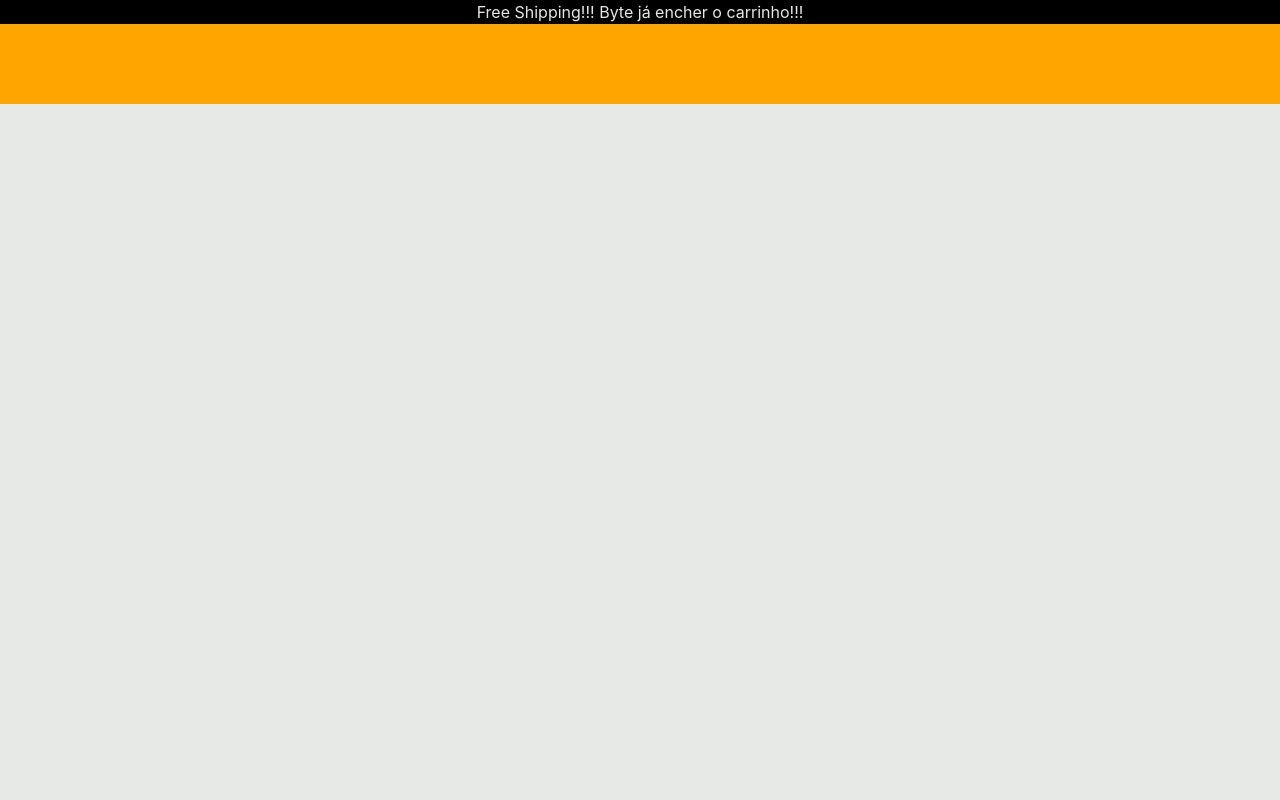
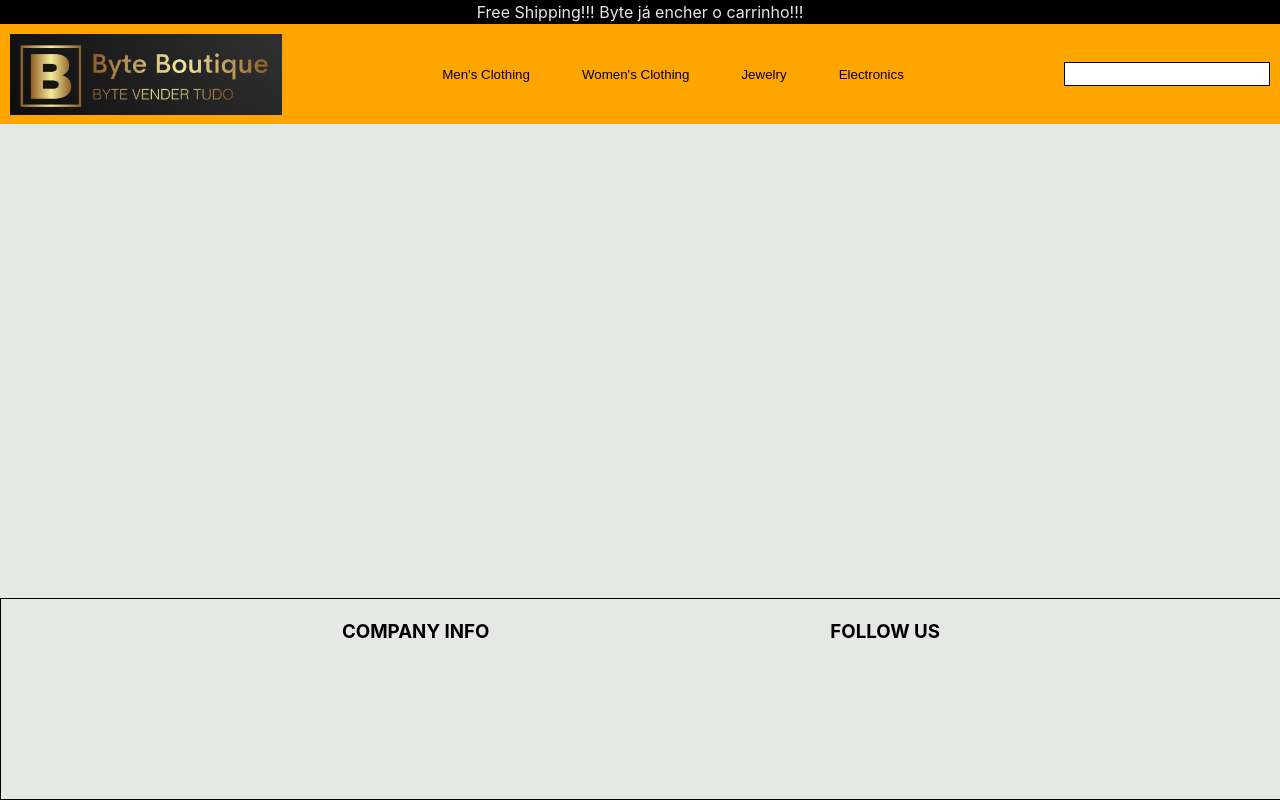
Before and after one commit to allanmozart/ByteBoutique, a React (Vite) app: page / in a window 1280 px wide. Built offline with nearby package versions, Linux system fonts and the light colour scheme.

Commit message:
adding header data

```diff
--- a/package.json
+++ b/package.json
@@ -1,5 +1,5 @@
 {
-  "name": "p",
+  "name": "byteboutique",
   "private": true,
   "version": "0.0.0",
   "type": "module",
@@ -17,6 +17,7 @@
   "devDependencies": {
     "@types/react": "^18.2.15",
     "@types/react-dom": "^18.2.7",
+    "@types/styled-components-react-native": "^5.2.5",
     "@typescript-eslint/eslint-plugin": "^6.0.0",
     "@typescript-eslint/parser": "^6.0.0",
     "@vitejs/plugin-react": "^4.0.3",
--- /dev/null
+++ b/src/components/Footer/index.tsx
@@ -0,0 +1,14 @@
+import { FooterContainer } from "./style";
+
+export default function FooterBar() {
+    return (
+        <FooterContainer>
+            <div>
+                <h3>COMPANY INFO</h3>
+            </div>
+            <div>
+                <h3>FOLLOW US</h3>
+            </div>
+        </FooterContainer>
+    );
+  }
--- /dev/null
+++ b/src/components/Footer/style.tsx
@@ -0,0 +1,16 @@
+import styled from 'styled-components';
+
+export const FooterContainer = styled.div`
+  width: 100vw;
+  height: 200px;
+  display: flex;
+  justify-content: space-evenly;
+  position: fixed;
+  bottom: 0;
+
+  border: 1px solid #000;
+`;
+
+export const GithubLink = styled.button`
+background-image: url();
+`
--- a/src/components/LandingPage/index.jsx
+++ b/src/components/LandingPage/index.tsx
@@ -1,11 +1,13 @@
 import UpperBar from '../UpperBar/style';
 import NavBar from '../NavBar';
+import FooterBar from '../Footer';
 
 function LandingPage() {
   return (
     <>
       <UpperBar />
       <NavBar />
+      <FooterBar />
     </>
   );
 }
--- a/src/components/NavBar/index.jsx
+++ /dev/null
@@ -1,18 +0,0 @@
-import styled from 'styled-components';
-
-const StyledNavBar = styled.div`
-  background-color: orange;
-  height: 10vh;
-`;
-
-const StyledLogo = styled.img``;
-
-function NavBar() {
-  return (
-    <StyledNavBar>
-      <StyledLogo />
-    </StyledNavBar>
-  );
-}
-
-export default NavBar;
--- /dev/null
+++ b/src/components/NavBar/index.tsx
@@ -0,0 +1,61 @@
+import styled from "styled-components";
+
+const StyledNavBar = styled.div`
+  display: flex;
+  background-color: orange;
+  height: 10vh;
+  padding: 10px;
+  align-items: center;
+  justify-content: space-between;
+`;
+
+const StyledLogo = styled.div`
+  background-position: 50% 50%;
+  width: 20%;
+  height: 80%;
+  background-image: url("src/assets/logo.png");
+  background-size: contain;
+  background-repeat: no-repeat;
+  padding: 10px;
+`;
+
+const CategoriesContainer = styled.div`
+  display: flex;
+  gap: 40px;
+`;
+
+const CategoriesButton = styled.button`
+  border: none;
+  background-color: transparent;
+  color: black;
+
+`;
+
+const RightSideContainer = styled.div`
+  display: flex;
+`;
+
+const ProductSearch = styled.input`
+width: 200px;
+height: 20px;
+background: white;
+border: 1px solid black;
+color: black;
+`
+
+export default function NavBar() {
+  return (
+    <StyledNavBar>
+      <StyledLogo />
+      <CategoriesContainer>
+        <CategoriesButton>Men's Clothing</CategoriesButton>
+        <CategoriesButton>Women's Clothing</CategoriesButton>
+        <CategoriesButton>Jewelry</CategoriesButton>
+        <CategoriesButton>Electronics</CategoriesButton>
+      </CategoriesContainer>
+      <RightSideContainer>
+        <ProductSearch></ProductSearch>
+      </RightSideContainer>
+    </StyledNavBar>
+  );
+}
--- a/src/components/UpperBar/style.jsx
+++ b/src/components/UpperBar/style.tsx
@@ -8,8 +8,6 @@ const StyledBar = styled.div`
   justify-content: center;
 `;
 
-function UpperBar() {
+export default function UpperBar() {
   return <StyledBar>Free Shipping!!! Byte já encher o carrinho!!!</StyledBar>;
 }
-
-export default UpperBar;
--- a/src/index.css
+++ b/src/index.css
@@ -10,6 +10,9 @@
   -webkit-font-smoothing: antialiased;
   -moz-osx-font-smoothing: grayscale;
   -webkit-text-size-adjust: 100%;
+  box-sizing: border-box;
+  overflow: hidden;
+
 }
 
 body {
```
Also changed, not shown: src/assets/logo.png (renamed from public/logo.png), 1 other file (tests, documents, lock files or other folders).
